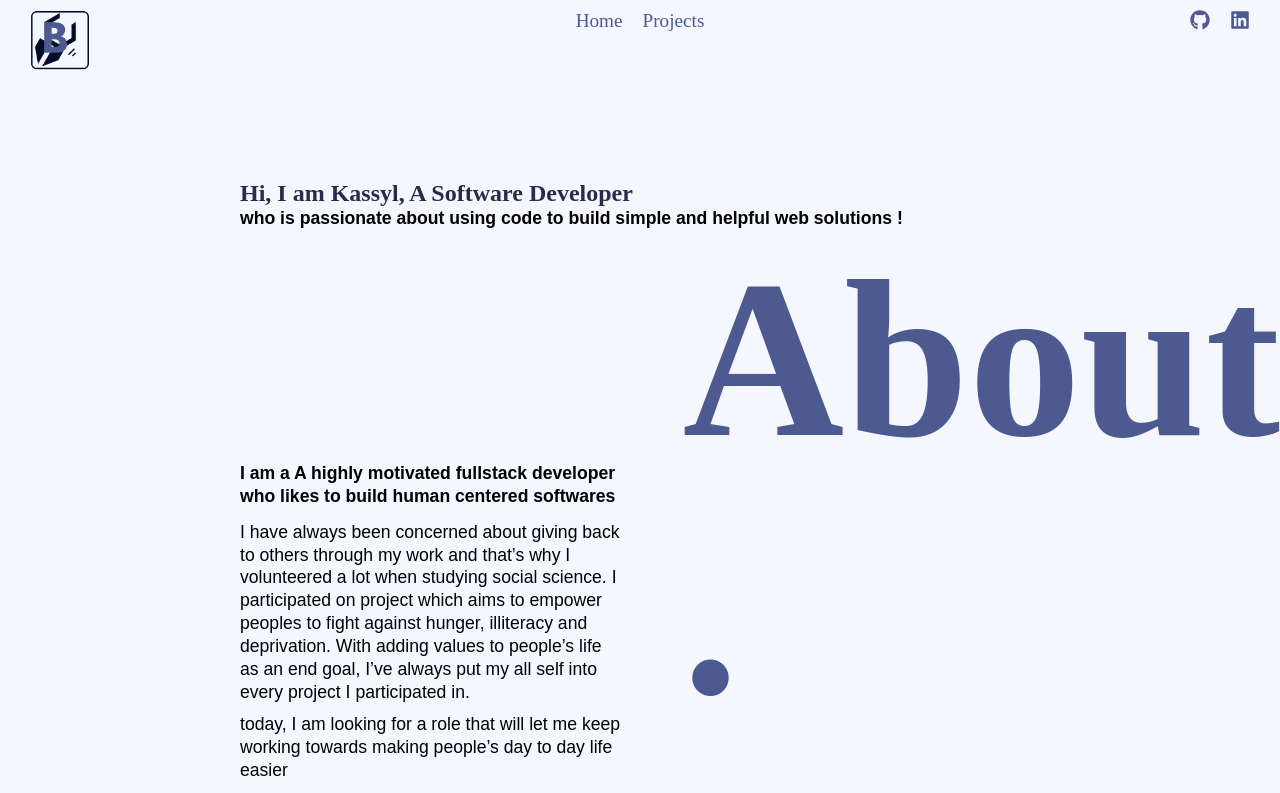
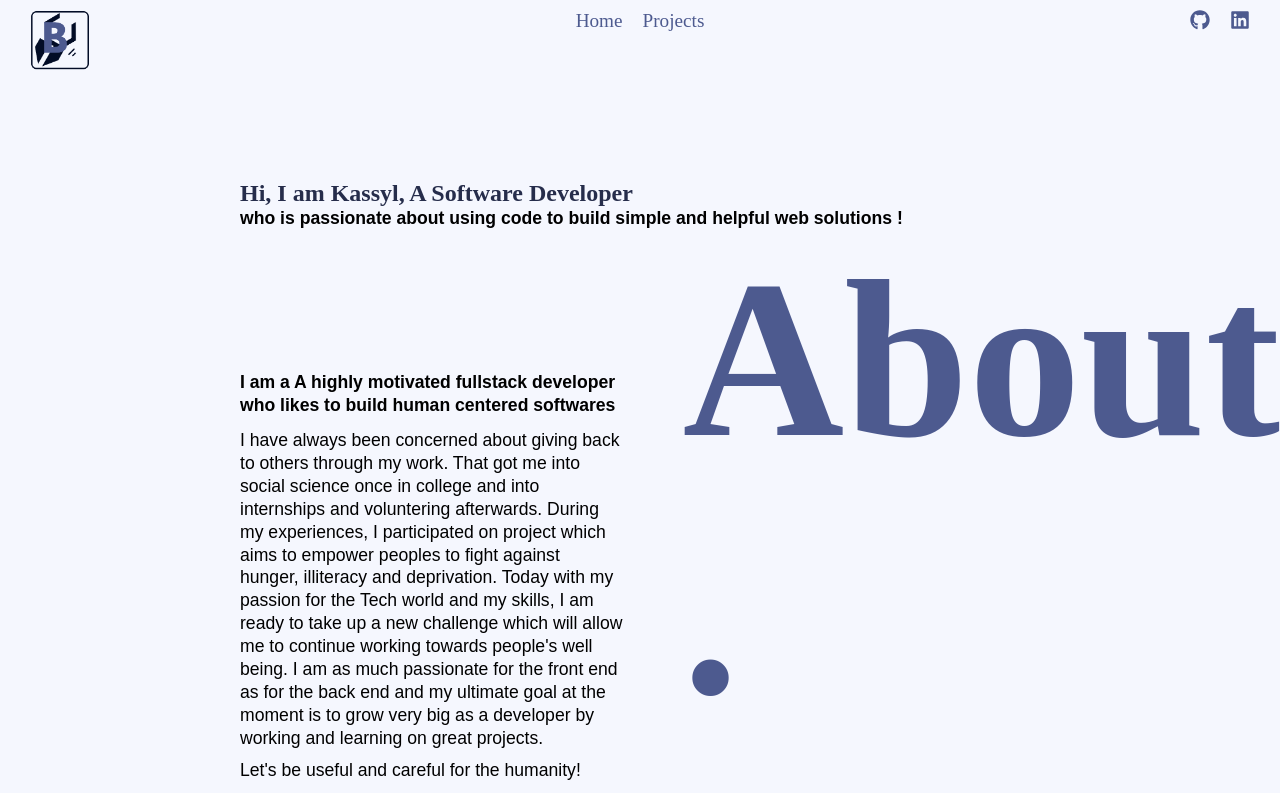
Before and after one commit to Jean-kassyl/kass-portofolio-v1, a React (Create React App) app: page / in a window 1280 px wide. Shown: the top 793 px of the page. Built offline with nearby package versions, Linux system fonts and the light colour scheme.

Commit message:
fix: modify my presentation text

```diff
--- a/src/components/Home/index.js
+++ b/src/components/Home/index.js
@@ -22,12 +22,13 @@ const Home = ({info}) => {
                         </p>
                         <div className="mobile-back padd">
                             <p className="marg">
-                                I have always been concerned about giving back to others through my work and that’s why I volunteered a lot when studying social science.
-                                I participated on project which aims to empower peoples to fight against hunger, illiteracy and deprivation.
-                                With adding values to people’s life as an end goal, I’ve always put my all self into every project I participated in.
+                                I have always been concerned about giving back to others through my work. That got me into social science once in college and into
+                                internships and voluntering afterwards. During my experiences, I participated on project which aims to empower peoples to fight against hunger, illiteracy and deprivation.
+                                Today with my passion for the Tech world and my skills, I am ready to take up a new challenge which will allow me to continue working towards people's well being.
+                                I am as much passionate for the front end as for the back end and my ultimate goal at the moment is to grow very big as a developer by working and learning on great projects.
                             </p>
                             <p className="marg">
-                                today, I am looking for a role that will let me keep working towards making people’s day to day life easier
+                                Let's be useful and careful for the humanity!
                             </p>
                         </div>
                         <p className="marg padd">
```
